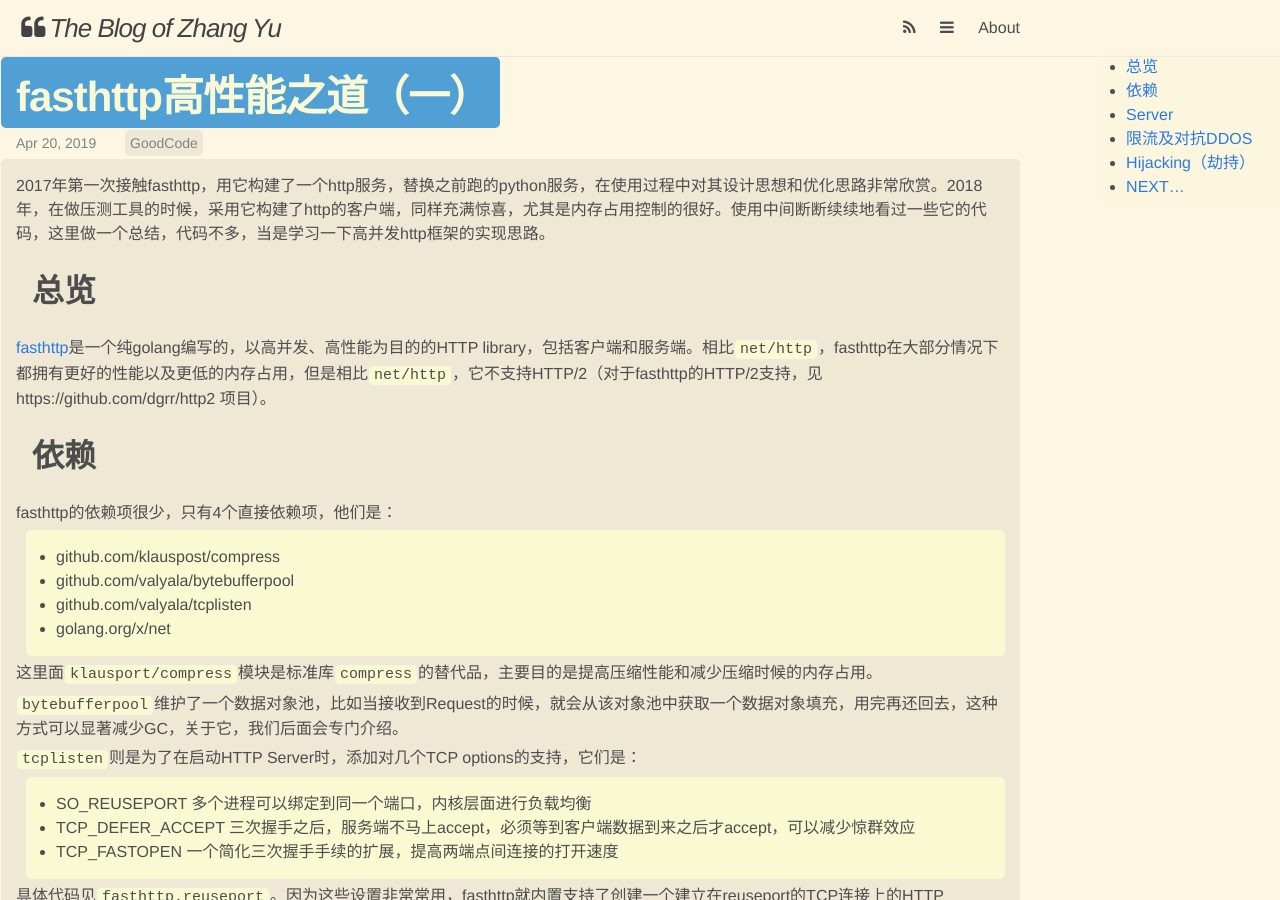
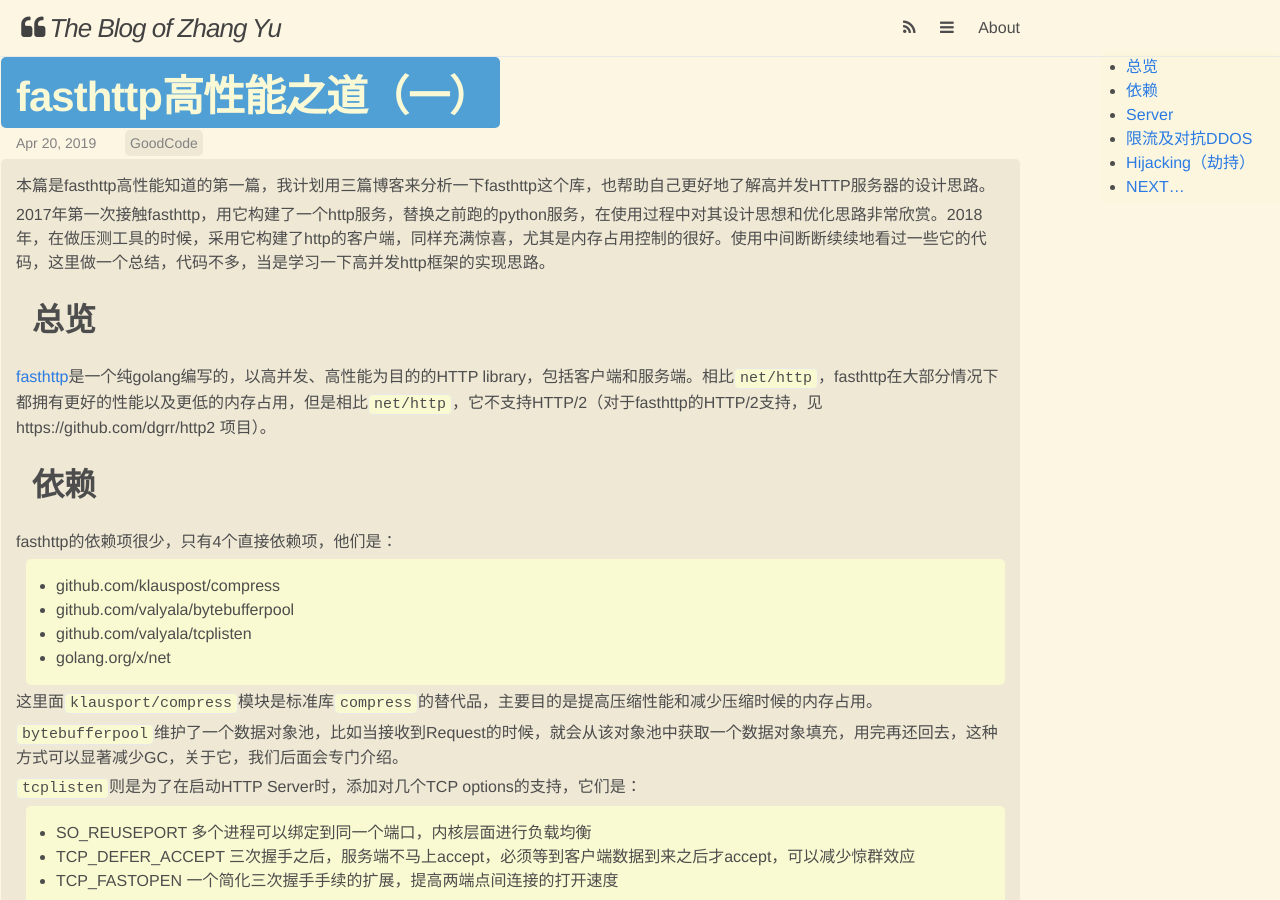
Before and after one commit to feiyuw/feiyuw.github.io, a Jekyll site: the page built from _posts/2019-04-20-dive-into-fasthttp-1.md, in a window 1280 px wide and 900 px high. Built offline with Jekyll 4.4.1, drawn with Linux system fonts in a browser that asks for light colours; nearby versions of some CDN libraries; comment, search, counter and statistics services are not loaded.

Commit message:
update blog

```diff
--- a/_posts/2019-04-20-dive-into-fasthttp-1.md
+++ b/_posts/2019-04-20-dive-into-fasthttp-1.md
@@ -4,6 +4,8 @@
 date:   2019-04-20 22:00:00 +0800
 categories: "GoodCode"
 ---
+本篇是fasthttp高性能知道的第一篇，我计划用三篇博客来分析一下fasthttp这个库，也帮助自己更好地了解高并发HTTP服务器的设计思路。
+
 2017年第一次接触fasthttp，用它构建了一个http服务，替换之前跑的python服务，在使用过程中对其设计思想和优化思路非常欣赏。2018年，在做压测工具的时候，采用它构建了http的客户端，同样充满惊喜，尤其是内存占用控制的很好。使用中间断断续续地看过一些它的代码，这里做一个总结，代码不多，当是学习一下高并发http框架的实现思路。
 
 ## 总览
```
